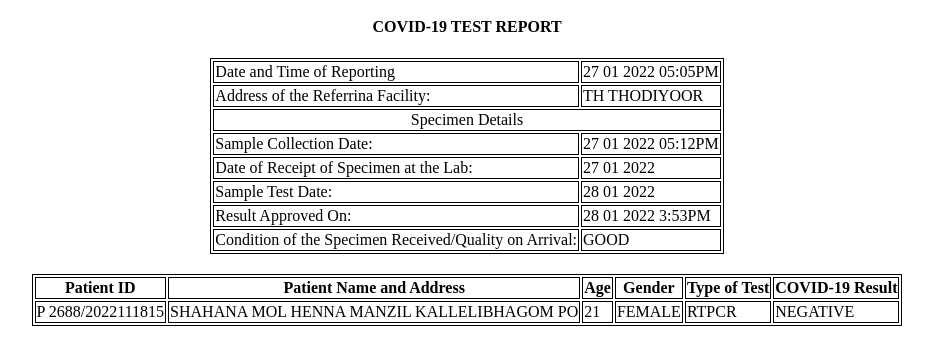
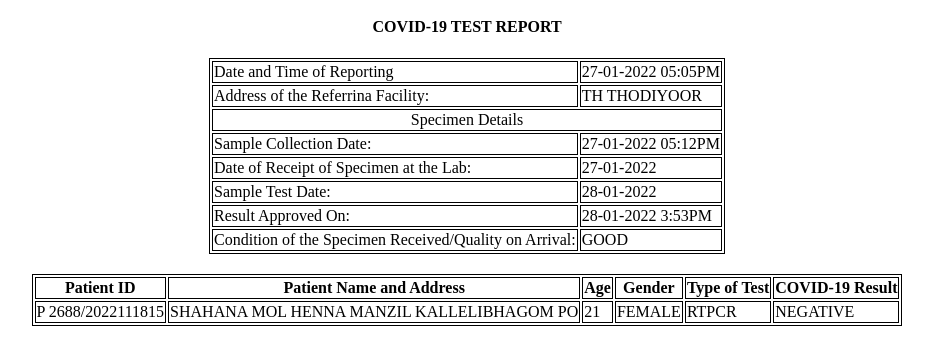
Before and after one commit to YadukrishnanPS1999/samplesite, a plain HTML site: page index.html in a window 1280 px wide. Shown: the part 38-402 px from the top of the page, without its empty margins (173-1106 px from the left). Drawn offline with Linux system fonts and the light colour scheme.

Commit message:
Update index.html

```diff
--- a/index.html
+++ b/index.html
@@ -19,7 +19,7 @@
 		<table>
   <tr>
     <td>Date and Time of Reporting</td>
-    <td>27 01 2022 05:05PM</td>
+    <td>27-01-2022 05:05PM</td>
   </tr>
   <tr>
     <td>Address of the Referrina Facility:</td>
@@ -30,19 +30,19 @@
   </tr>
   <tr>
   	<td>Sample Collection Date:</td>
-  	<td>27 01 2022 05:12PM</td>
+  	<td>27-01-2022 05:12PM</td>
   </tr>
   <tr>
   	<td>Date of Receipt of Specimen at the Lab:</td>
-  	<td>27 01 2022</td>
+  	<td>27-01-2022</td>
   </tr>
   <tr>
   	<td>Sample Test Date:</td>
-  	<td>28 01 2022</td>
+  	<td>28-01-2022</td>
   </tr>
   <tr>
   	<td>Result Approved On:</td>
-  	<td>28 01 2022 3:53PM</td>
+  	<td>28-01-2022 3:53PM</td>
   </tr>
   <tr>
   	<td>Condition of the Specimen Received/Quality on
```
